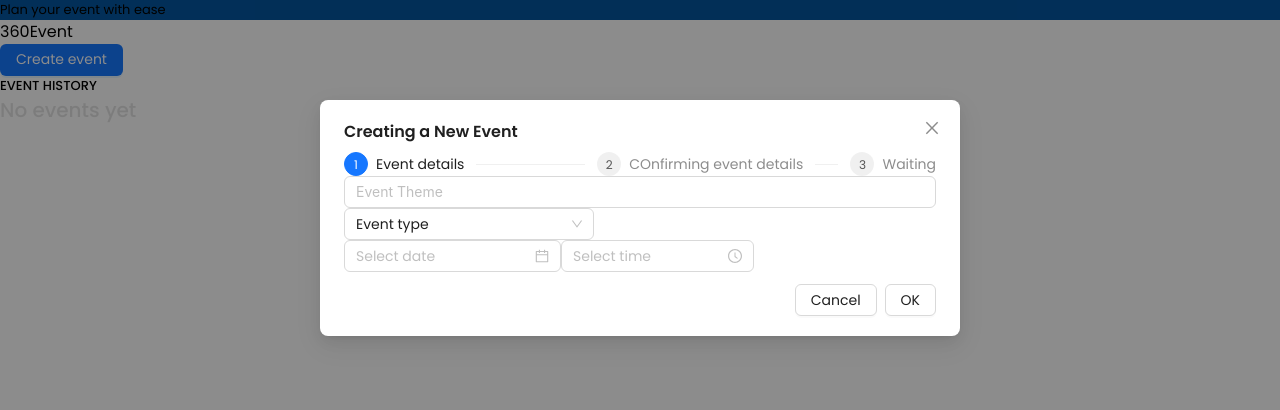
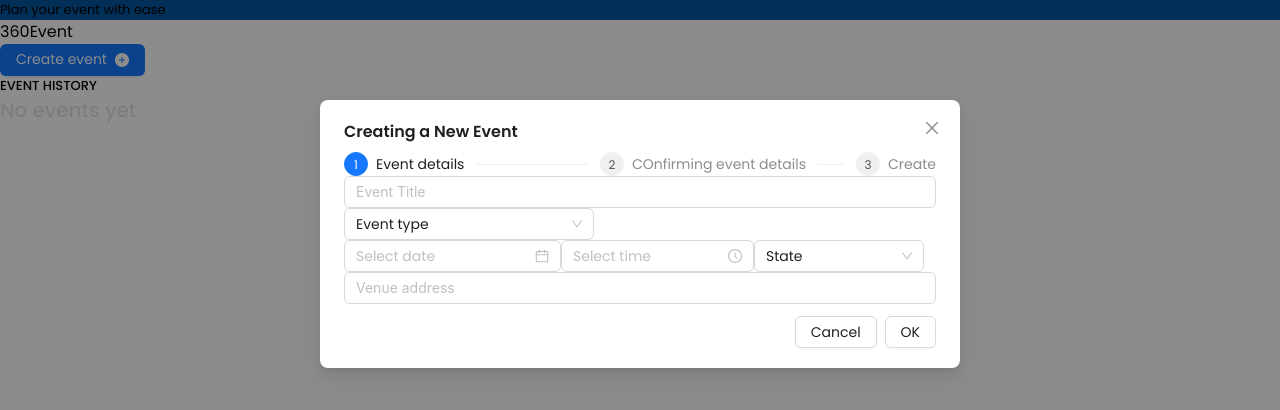
Before and after one commit to UiJosh20/CBT-CIP, a React (Vite) app in the folder Client/: page /user/dashboard in a window 1280 px wide. Both pictures are taken after a click on the button "Create event". Shown: the top 410 px of the page. Built offline with nearby package versions, Linux system fonts and the light colour scheme.

Commit message:
building create event modal

```diff
--- a/Client/package.json
+++ b/Client/package.json
@@ -10,6 +10,7 @@
     "preview": "vite preview"
   },
   "dependencies": {
+    "@ant-design/icons": "^5.3.6",
     "@mui/icons-material": "^5.15.15",
     "@mui/material": "^5.15.14",
     "antd": "^5.16.2",
--- a/Client/src/Components/client/UserDashboard.jsx
+++ b/Client/src/Components/client/UserDashboard.jsx
@@ -2,6 +2,7 @@ import * as React from "react";
 import { Divider, Steps, TimePicker } from 'antd';
 import { Button, Modal, Input, Select, Space , DatePicker, } from 'antd';
 import { useState } from "react";
+import { PlusCircleFilled } from "@ant-design/icons";
 const customDot = (dot, { status, index }) => (
   <Popover
     content={
@@ -54,8 +55,8 @@ const UserDashboard = () => {
       <section className="px-2 h-screen">
         <main className="bg-white px-5 py-10 lg:w-full flex justify-center mt-5">
 
-          <Button className="bg-blue-700" type="primary" onClick={showModal}>
-        Create event
+          <Button className="bg-blue-700 flex items-center gap-2" type="primary" onClick={showModal}>
+        Create event <PlusCircleFilled  />
       </Button>
       <Modal
         title="Creating a New Event"
@@ -77,12 +78,12 @@ const UserDashboard = () => {
         title: 'COnfirming event details',
       },
       {
-        title: 'Waiting',
+        title: 'Create',
       },
     ]}
   />
   <div className="flex items-center justify-center gap-5 mt-5">
-  <Input placeholder="Event Theme" ></Input>
+  <Input placeholder="Event Title" ></Input>
   <Space wrap>
     <Select
       defaultValue="Event type"
@@ -129,6 +130,58 @@ const UserDashboard = () => {
     <TimePicker onChange={onChange}  needConfirm={true}  className="w-53 mx-4"/>
   </Space>
 
+  <Space wrap>
+  <Select
+  defaultValue="State"
+  style={{ width: 170 }}
+  onChange={handleChange}
+  options={[
+    { value: 'Abia', label: 'Abia' },
+    { value: 'Adamawa', label: 'Adamawa' },
+    { value: 'Akwa Ibom', label: 'Akwa Ibom' },
+    { value: 'Anambra', label: 'Anambra' },
+    { value: 'Bauchi', label: 'Bauchi' },
+    { value: 'Bayelsa', label: 'Bayelsa' },
+    { value: 'Benue', label: 'Benue' },
+    { value: 'Borno', label: 'Borno' },
+    { value: 'Cross River', label: 'Cross River' },
+    { value: 'Delta', label: 'Delta' },
+    { value: 'Ebonyi', label: 'Ebonyi' },
+    { value: 'Edo', label: 'Edo' },
+    { value: 'Ekiti', label: 'Ekiti' },
+    { value: 'Enugu', label: 'Enugu' },
+    { value: 'FCT', label: 'Federal Capital Territory' },
+    { value: 'Gombe', label: 'Gombe' },
+    { value: 'Imo', label: 'Imo' },
+    { value: 'Jigawa', label: 'Jigawa' },
+    { value: 'Kaduna', label: 'Kaduna' },
+    { value: 'Kano', label: 'Kano' },
+    { value: 'Katsina', label: 'Katsina' },
+    { value: 'Kebbi', label: 'Kebbi' },
+    { value: 'Kogi', label: 'Kogi' },
+    { value: 'Kwara', label: 'Kwara' },
+    { value: 'Lagos', label: 'Lagos' },
+    { value: 'Nasarawa', label: 'Nasarawa' },
+    { value: 'Niger', label: 'Niger' },
+    { value: 'Ogun', label: 'Ogun' },
+    { value: 'Ondo', label: 'Ondo' },
+    { value: 'Osun', label: 'Osun' },
+    { value: 'Oyo', label: 'Oyo' },
+    { value: 'Plateau', label: 'Plateau' },
+    { value: 'Rivers', label: 'Rivers' },
+    { value: 'Sokoto', label: 'Sokoto' },
+    { value: 'Taraba', label: 'Taraba' },
+    { value: 'Yobe', label: 'Yobe' },
+    { value: 'Zamfara', label: 'Zamfara' },
+  ]}
+/>
+  </Space>
+  <div className="my-4">
+    <Input type="text" placeholder="Venue address" className="p-2"/>
+
+
+  </div>
+
   </div>
 
 
```
Also changed, not shown: 1 other file (tests, documents, lock files or other folders).
